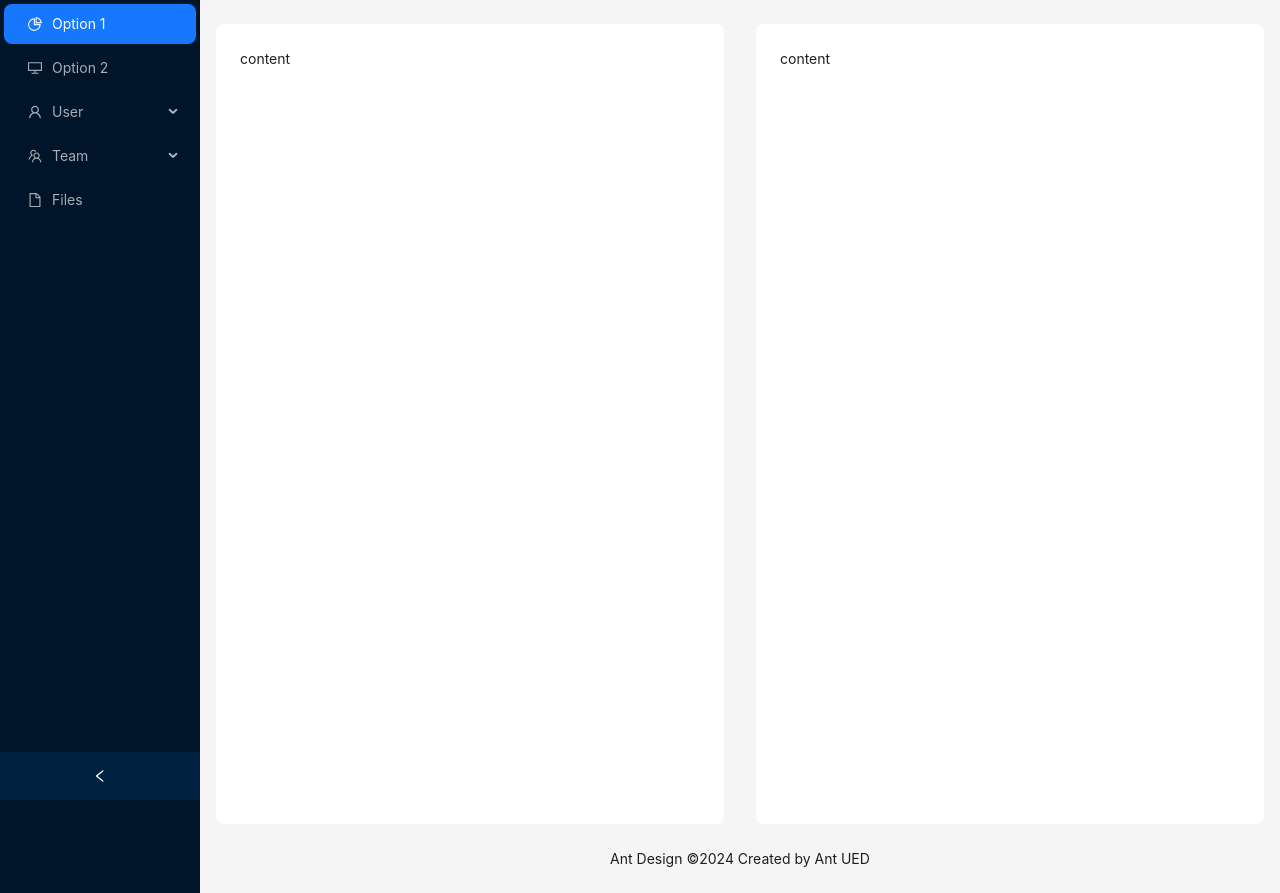
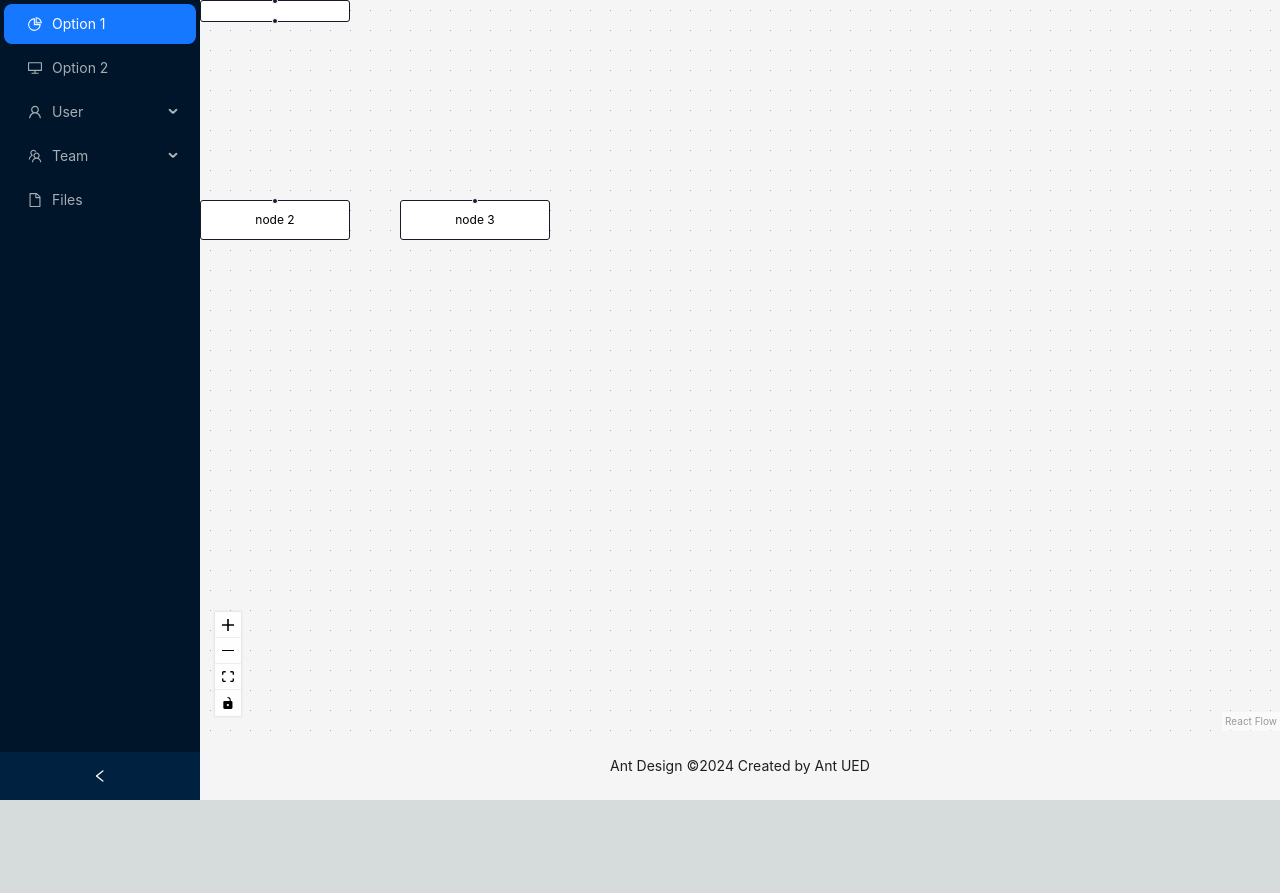
Before and after one commit to itsuki-kato/link-master, a Next.js app in the folder src/: page / in a window 1280 px wide. After the commit the page ends 800 px from the top, so only its background shows below. Built offline with nearby package versions, Linux system fonts and the light colour scheme.

Commit message:
React flowを導入

```diff
--- a/src/package.json
+++ b/src/package.json
@@ -10,6 +10,7 @@
   },
   "dependencies": {
     "@ant-design/nextjs-registry": "^1.0.0",
+    "@xyflow/react": "^12.0.3",
     "antd": "^5.19.3",
     "next": "14.2.5",
     "react": "^18",
--- /dev/null
+++ b/src/src/app/components/Flow.tsx
@@ -0,0 +1,67 @@
+import {
+  ReactFlow,
+  Controls,
+  Background,
+  applyNodeChanges,
+  applyEdgeChanges,
+  addEdge,
+} from "@xyflow/react";
+import "@xyflow/react/dist/style.css";
+import { useCallback } from "react";
+
+type Props = {
+  nodes: {
+    id: string;
+    type: string;
+    targetPosition: string;
+    position: { x: number; y: number };
+    data: { label: string };
+  }[];
+
+  edges: {
+    id: string;
+    source: string;
+    target: string;
+  }[];
+
+  setNodes: Function;
+
+  setEdges: Function;
+};
+
+export default function Flow({ nodes, edges, setNodes, setEdges }: Props) {
+  // Nodeを操作した時の処理
+  const onNodesChange = useCallback(
+    (changes: any) =>
+      setNodes((nds: Props["nodes"]) => applyNodeChanges(changes, nds)),
+    []
+  );
+
+  //Edgeを操作した時の処理
+  const onEdgesChange = useCallback(
+    (changes: any) =>
+      setEdges((eds: Props["edges"]) => applyEdgeChanges(changes, eds)),
+    []
+  );
+
+//   Edgeの関連性の制御
+  const onConnect = useCallback(
+    (params: any) => setEdges((eds: Props["edges"]) => addEdge(params, eds)),
+    []
+  );
+
+  return (
+    <div style={{ height: "100%" }}>
+      <ReactFlow
+        nodes={nodes}
+        edges={edges}
+        onNodesChange={onNodesChange}
+        onEdgesChange={onEdgesChange}
+        onConnect={onConnect}
+      >
+        <Background />
+        <Controls />
+      </ReactFlow>
+    </div>
+  );
+}
--- a/src/src/app/page.tsx
+++ b/src/src/app/page.tsx
@@ -1,39 +1,47 @@
 "use client";
 
 import { Layout, Menu, theme, Flex } from "antd";
+import Flow from "./components/Flow";
+import { useState } from "react";
 
 const { Header, Content, Footer, Sider } = Layout;
 
 export default function Home() {
+  const initialNodes = [
+    {
+      id: "node-1",
+      type: "textUpdater",
+      position: { x: 0, y: 0 },
+      data: { value: 123 },
+    },
+    {
+      id: "node-2",
+      type: "output",
+      targetPosition: "top",
+      position: { x: 0, y: 200 },
+      data: { label: "node 2" },
+    },
+    {
+      id: "node-3",
+      type: "output",
+      targetPosition: "top",
+      position: { x: 200, y: 200 },
+      data: { label: "node 3" },
+    },
+  ];
+
+  const initialEdges = [
+    { id: "edge-1", source: "node-1", target: "node-2", sourceHandle: "a" },
+    { id: "edge-2", source: "node-1", target: "node-3", sourceHandle: "b" },
+  ];
+
+  const [nodes, setNodes] = useState(initialNodes);
+  const [edges, setEdges] = useState(initialEdges);
+
   const {
     token: { colorBgContainer, borderRadiusLG },
   } = theme.useToken();
   return (
-    <Flex>
-      <Content style={{ margin: "24px 16px 0" }}>
-        <div
-          style={{
-            padding: 24,
-            minHeight: "100vh",
-            background: colorBgContainer,
-            borderRadius: borderRadiusLG,
-          }}
-        >
-          content
-        </div>
-      </Content>
-      <Content style={{ margin: "24px 16px 0" }}>
-        <div
-          style={{
-            padding: 24,
-            minHeight: "100vh",
-            background: colorBgContainer,
-            borderRadius: borderRadiusLG,
-          }}
-        >
-          content
-        </div>
-      </Content>
-    </Flex>
+    <Flow nodes={nodes} edges={edges} setNodes={setNodes} setEdges={setEdges} />
   );
 }
```
Also changed, not shown: 1 other file (tests, documents, lock files or other folders).
